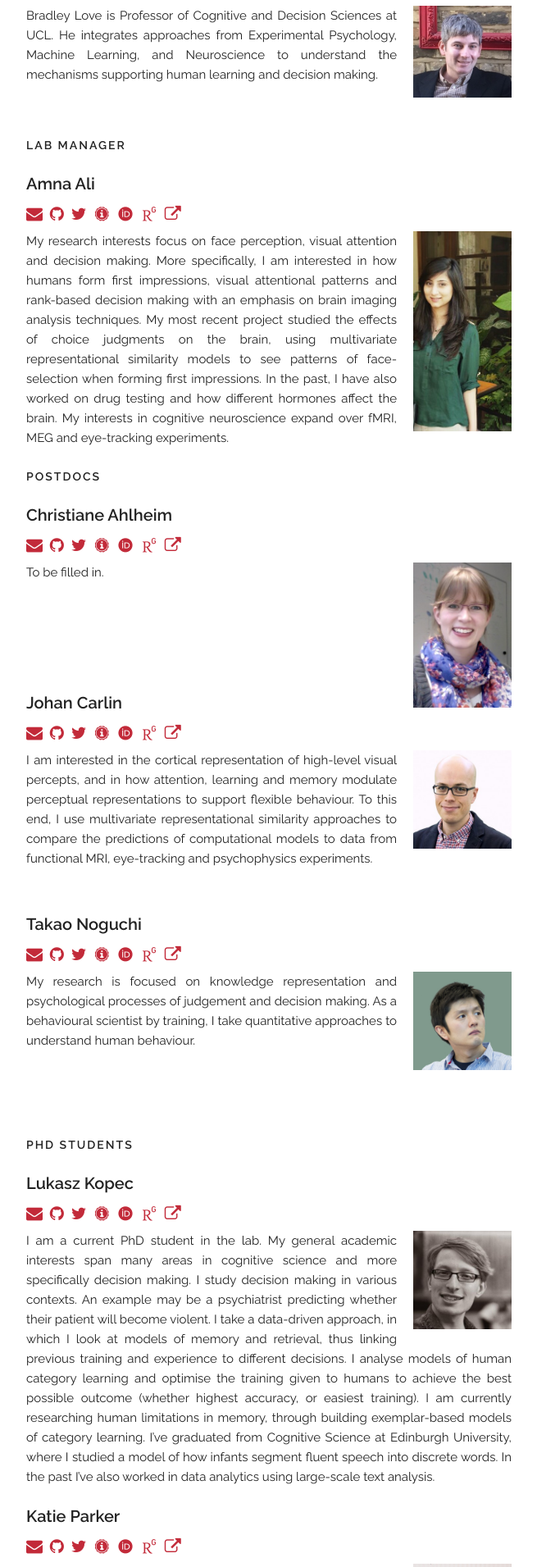
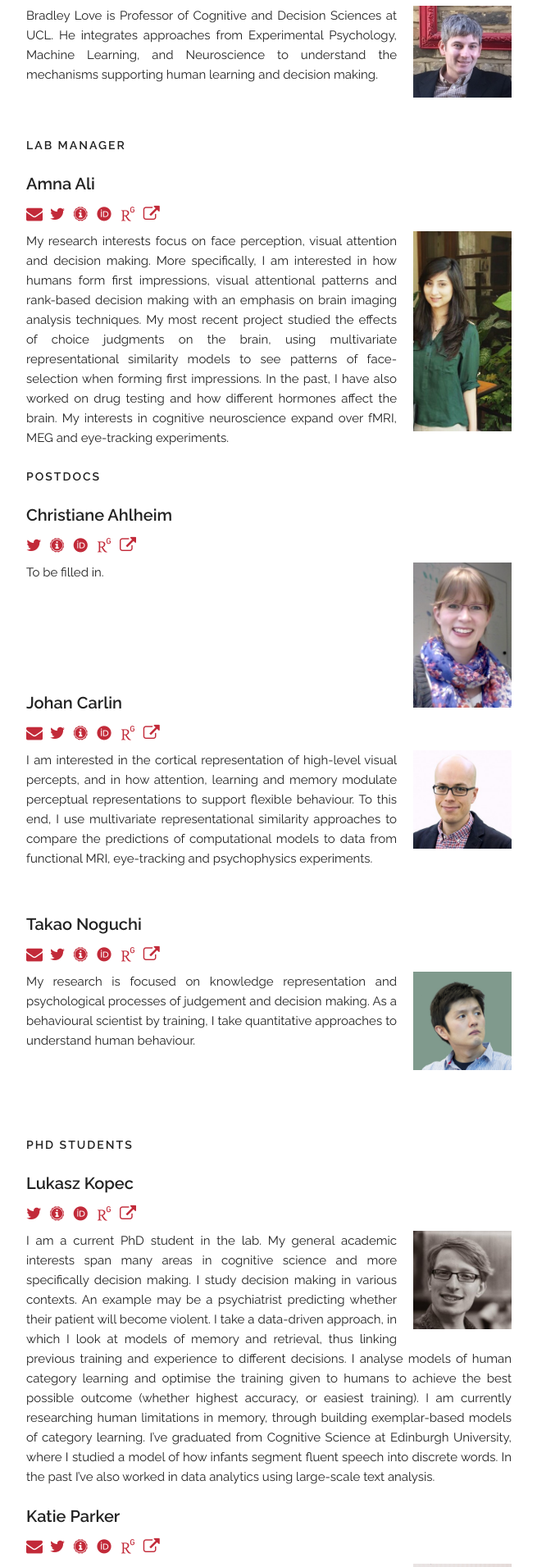
Before and after one commit to lovebc/lovebc.github.io, a Jekyll site: the page built from lab.html, in a window 1280 px wide. Shown: the part 1096-3007 px from the top of the page at 82% size, without its empty margins (416-1071 px from the left). Built offline with Jekyll 4.4.1, drawn with Linux system fonts in a browser that asks for light colours; nearby versions of some CDN libraries; some web fonts are replaced; comment, search, counter and statistics services are not loaded.

Commit message:
Update lab.html

```diff
--- a/lab.html
+++ b/lab.html
@@ -44,15 +44,15 @@ layout: lab
 
       		      <span class="name">{{ person.firstname }} {{ person.surname}}</span>
       		      <ul>
-      		      {% if person.email != blank %}
-      		      <li><a href="mailto:{{ person.email }}" title="Email {{ person.name }}" style="text-decoration:none">
-      		      <i class="fa fa-envelope"></i></a></li>
-      		      </li>
+      		      {% if person.email != nil %}
+            		      <li><a href="mailto:{{ person.email }}" title="Email {{ person.name }}" style="text-decoration:none">
+            		      <i class="fa fa-envelope"></i></a></li>
+            		      </li>
       		      {% endif %}
 
-      		      {% if person.github != blank %}
-                        <li><a href="//github.com/{{ person.github}}" title="Fork {{ person.name }} on GitHub" style="text-decoration:none">
-                        <i class="fa fa-github"></i></a></li>
+      		      {% if person.github != nil %}
+                              <li><a href="//github.com/{{ person.github}}" title="Fork {{ person.name }} on GitHub" style="text-decoration:none">
+                              <i class="fa fa-github"></i></a></li>
       		      {% endif %}
 
       		      {% if person.twitter != empty %}
```
